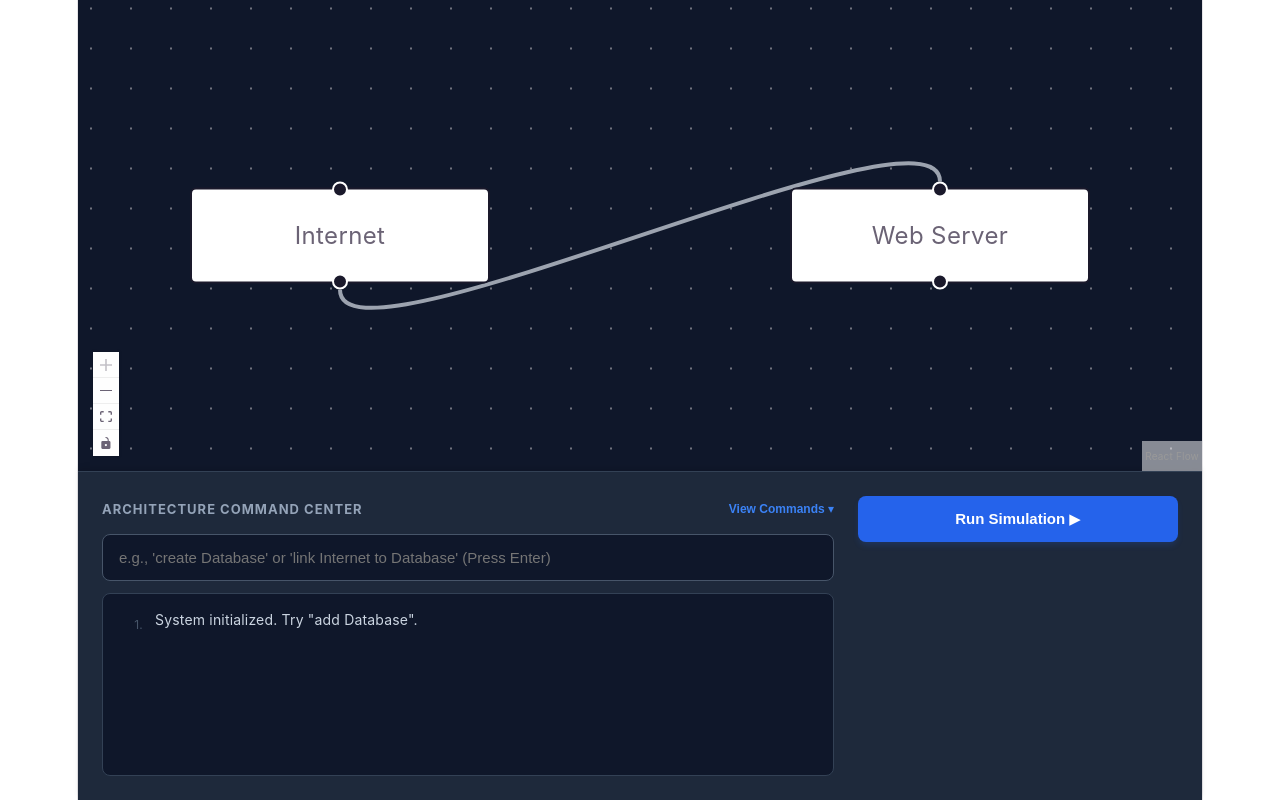
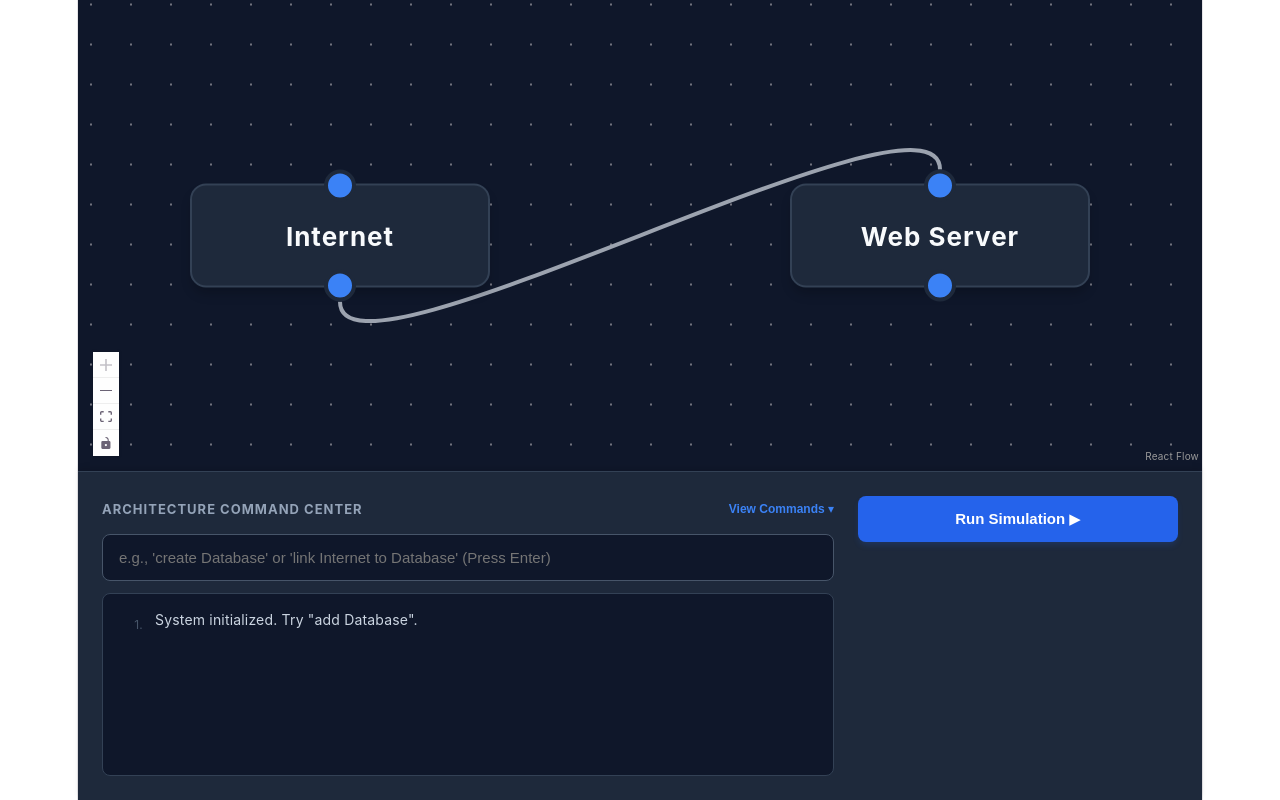
Before and after one commit to NesanduD/cps-arch-sim, a React (Vite) app: page / in a window 1280 px wide. Built offline with nearby package versions, Linux system fonts and the light colour scheme.

Commit message:
fixed some typescript related errors

```diff
--- a/src/App.tsx
+++ b/src/App.tsx
@@ -235,11 +235,24 @@ export default function App() {
       const isSource = activeSimStep?.source === node.id;
       const isTarget = activeSimStep?.target === node.id;
 
-      let customStyle = {};
+      // Base dark theme style for all nodes
+      let customStyle: React.CSSProperties = {
+        backgroundColor: '#1e293b',
+        color: '#f8fafc',
+        border: '1px solid #334155',
+        borderRadius: '8px',
+        boxShadow: '0 4px 6px -1px rgba(0, 0, 0, 0.2)',
+        padding: '12px 24px',
+        fontWeight: 'bold',
+        fontSize: '13px',
+        letterSpacing: '0.5px'
+      };
+
+      // Override border and shadow if selected or actively simulating
       if (node.selected) {
-        customStyle = { border: '2px solid #ef4444', boxShadow: '0 0 10px rgba(239, 68, 68, 0.5)' }; // Red highlight
+        customStyle = { ...customStyle, border: '2px solid #ef4444', boxShadow: '0 0 15px rgba(239, 68, 68, 0.4)' };
       } else if (isSource || isTarget) {
-        customStyle = { border: '2px solid #3b82f6', boxShadow: '0 0 10px rgba(59, 130, 246, 0.5)' }; // Blue simulation highlight
+        customStyle = { ...customStyle, border: '2px solid #3b82f6', boxShadow: '0 0 15px rgba(59, 130, 246, 0.5)' };
       }
 
       return {
@@ -307,6 +320,23 @@ export default function App() {
 
       {/* Top: Canvas Area */}
       <div style={{ flexGrow: 1 }}>
+        {/* CSS Overrides for Handles and Watermark */}
+        <style>{`
+          .react-flow__handle {
+            width: 12px;
+            height: 12px;
+            background-color: #3b82f6;
+            border: 2px solid #1e293b;
+            transition: transform 0.2s;
+          }
+          .react-flow__handle:hover {
+            transform: scale(1.3);
+          }
+          .react-flow__attribution {
+            background: transparent !important;
+            color: #475569 !important;
+          }
+        `}</style>
         <ReactFlow
           nodes={displayNodes}
           edges={displayEdges}
@@ -315,6 +345,7 @@ export default function App() {
           onConnect={onConnect}
           onEdgesDelete={onEdgesDelete}
           onNodesDelete={onNodesDelete}
+          deleteKeyCode={['Backspace', 'Delete']}
           fitView
         >
           {/* Optional: Add color="#475569" to Background if the dots are too bright */}
--- a/src/types/architecture.ts
+++ b/src/types/architecture.ts
@@ -1,11 +1,13 @@
 import type { Node, Edge } from '@xyflow/react';
 
+// The data structure for each node in the architecture diagram.
 export interface ArchNodeData extends Record<string, unknown> {
   label: string;
   type: string; // Normalized string for the API (e.g., "web_server")
   isHighlighted?: boolean;
 }
 
+// The data structure for each edge in the architecture diagram.
 export interface ArchEdgeData extends Record<string, unknown> {
   isTraceEdge?: boolean;
   isActiveStep?: boolean;
@@ -14,10 +16,11 @@ export interface ArchEdgeData extends Record<string, unknown> {
   status?: string;
 }
 
+// combining the node and edge types with their respective data structures
 export type ArchNode = Node<ArchNodeData>;
 export type ArchEdge = Edge<ArchEdgeData>;
 
-// Strict parser output to separate intent from state updates
+// All accepted actions that can be performed on the architecture diagram.
 export type CommandResult =
   | { action: 'add'; label: string; normalizedType: string }
   | { action: 'remove'; label: string }
@@ -25,6 +28,7 @@ export type CommandResult =
   | { action: 'disconnect'; source: string; target: string }
   | { action: 'unknown'; message: string };
 
+// The data structure for each edge in the simulation trace(what backend returns).
 export interface SimulationTraceEdge {
   source: string;
   target: string;
```
